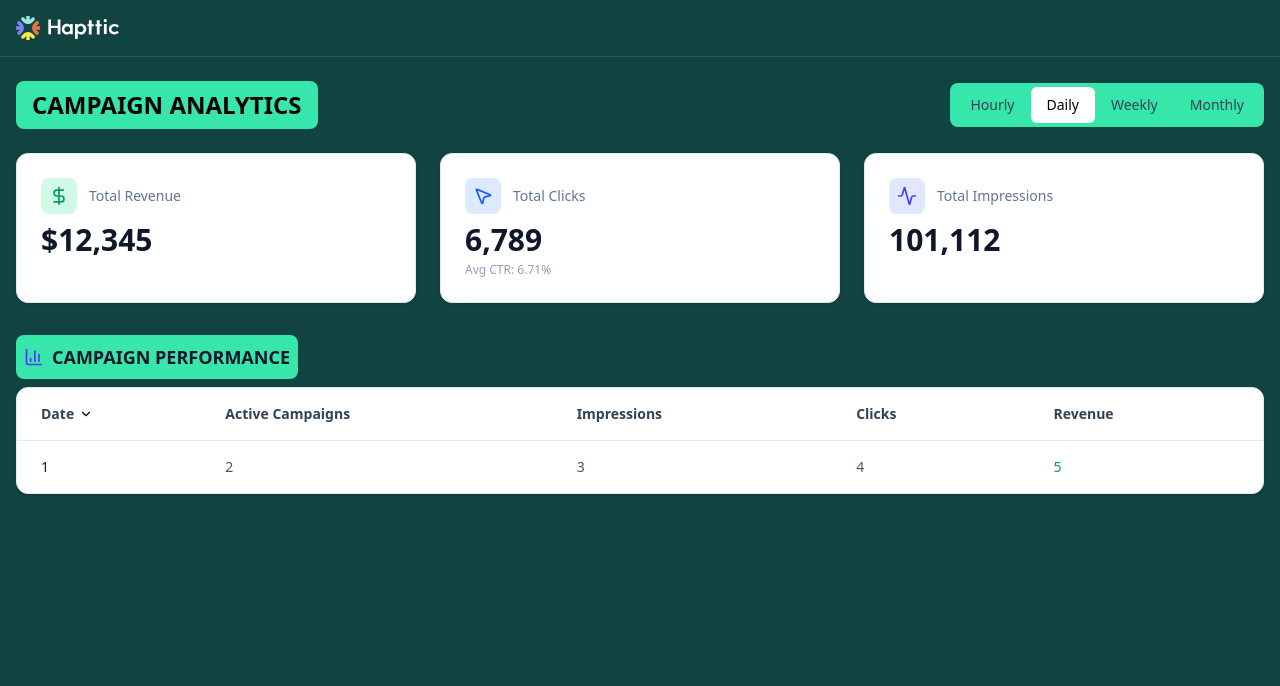
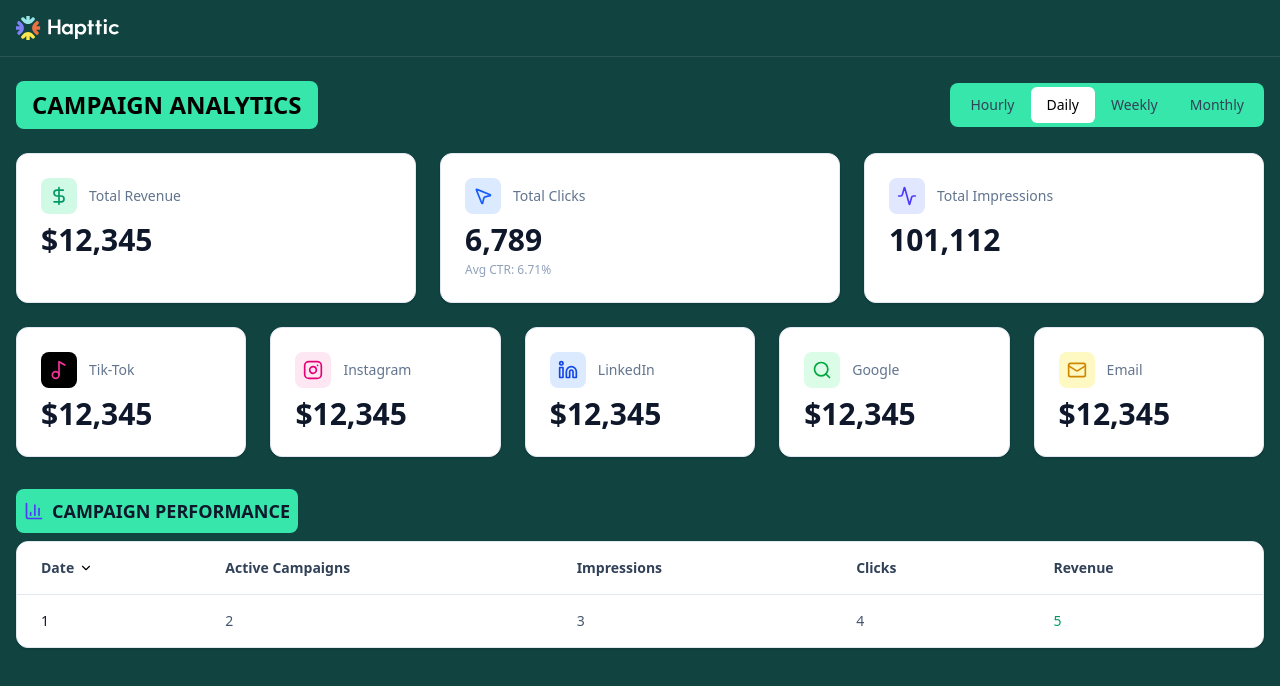
Before and after one commit to hapttic/front-test-assigment-2025-public, a React (Vite) app: page / in a window 1280 px wide. Shown: the top 686 px of the page. Built offline with nearby package versions, Linux system fonts and the light colour scheme.

Commit message:
feat: Add SocialStats component and integrate into App
Introduces the SocialStats component to display social platform statistics using icons and formatted revenue. Integrates SocialStats into App.tsx alongside KPIStats for enhanced dashboard visualization.

```diff
--- a/src/App.tsx
+++ b/src/App.tsx
@@ -4,6 +4,7 @@ import KPIStats from "./components/stats/KPIStats"
 import TimeIntervalSelector from "./components/TimeIntervalSelector"
 import type { TimeInterval } from "./types";
 import CampaignPerformanceTable from "./components/campaign-table/CampaignPerformanceTable";
+import SocialStats from "./components/stats/SocialStats";
 
 function App() {
 
@@ -22,6 +23,7 @@ function App() {
         />
       </div>
       <KPIStats totalRevenue={12345} totalClicks={6789} totalImpressions={101112} />
+      <SocialStats totalRevenue={12345} totalClicks={6789} totalImpressions={101112} />
       <CampaignPerformanceTable  />
     </div>
   )
--- /dev/null
+++ b/src/components/stats/SocialStats.tsx
@@ -0,0 +1,70 @@
+import React from 'react';
+import {
+  Instagram,
+  Linkedin,
+  Mail,
+  Search,
+  Music2,
+} from 'lucide-react';
+import { Card } from '../ui/Card';
+import { formatCurrency } from '../../utils/formatters';
+
+interface SocialStatsProps {
+  totalRevenue: number;
+  totalClicks: number;
+  totalImpressions: number;
+}
+
+const SocialStats: React.FC<SocialStatsProps> = ({ totalRevenue }) => {
+
+  const statsData = [
+    {
+      label: 'Tik-Tok',
+      value: formatCurrency(totalRevenue),
+      icon: <Music2 size={20} />,
+      iconWrapperClass: 'bg-black text-pink-500',
+      extraInfo: '',
+    },
+    {
+     label: 'Instagram',
+      value: formatCurrency(totalRevenue),
+      icon: <Instagram size={20} />,
+      iconWrapperClass: 'bg-pink-100 text-pink-600',
+      extraInfo: '',
+    },
+    {
+      label: 'LinkedIn',
+      value: formatCurrency(totalRevenue),
+      icon: <Linkedin size={20} />,
+      iconWrapperClass: 'bg-blue-100 text-blue-700',
+      extraInfo: '',
+    },
+    {
+      label: 'Google',
+      value: formatCurrency(totalRevenue),
+      icon: <Search size={20} />,
+      iconWrapperClass: 'bg-green-100 text-green-600',
+      extraInfo: '',
+    },
+    {
+      label: 'Email',
+      value: formatCurrency(totalRevenue),
+      icon: <Mail size={20} />,
+      iconWrapperClass: 'bg-yellow-100 text-yellow-600',
+      extraInfo: '',
+    },
+  ];
+
+  return (
+    <div className="max-w-7xl mx-auto px-4 grid grid-cols-1 md:grid-cols-2 lg:grid-cols-3 xl:grid-cols-5 gap-6 my-6">
+      {statsData.map((stat, index) => (
+        <Card
+          key={index}
+          {...stat}
+        />
+      ))}
+    </div>
+  );
+};
+
+export default SocialStats;
```
Also changed, not shown: 1 other file (tests, documents, lock files or other folders).
